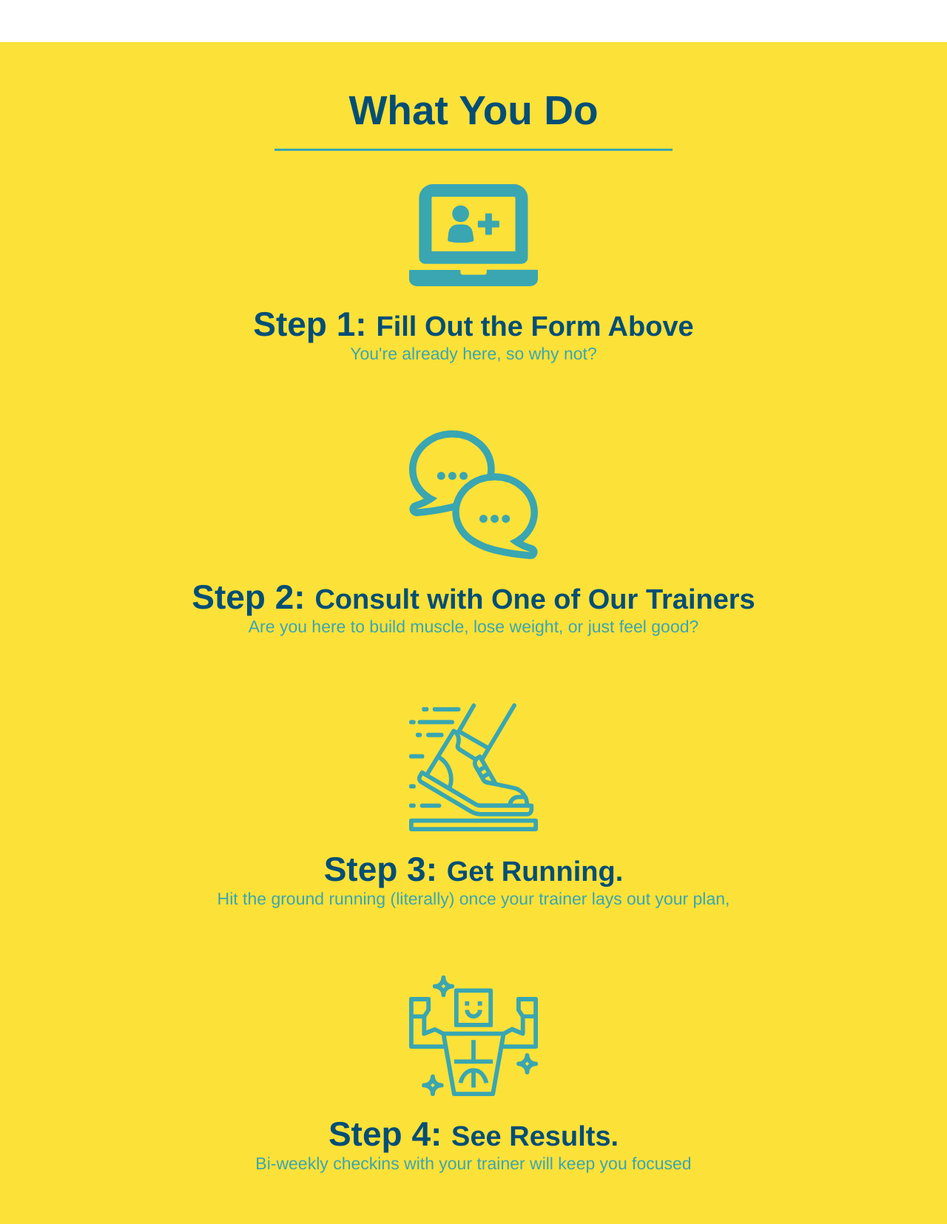
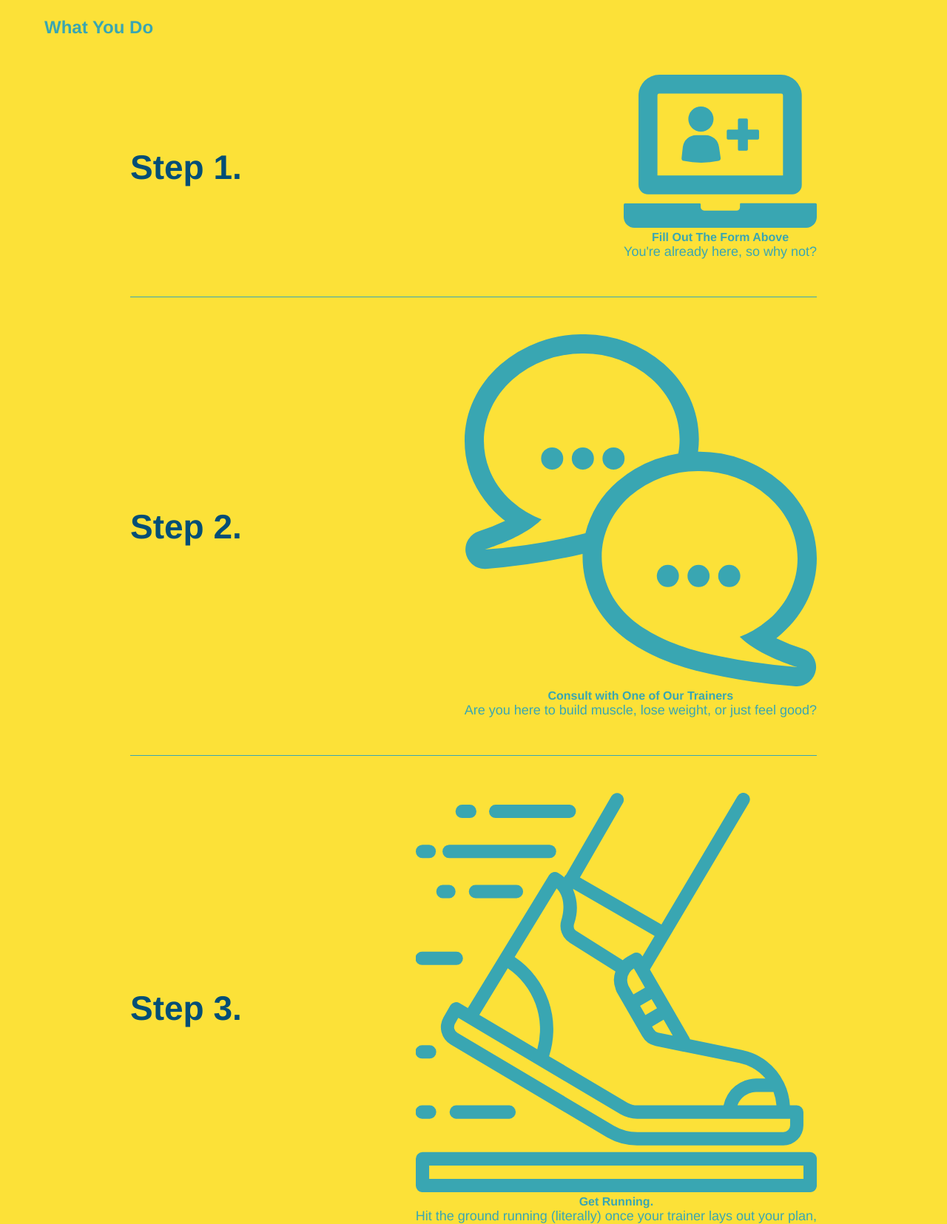
Before and after one commit to jnunez1229/run-buddy, a plain HTML site: page index.html in a window 1280 px wide. Shown: the part 1145-2800 px from the top of the page at 74% size. Drawn offline with Linux system fonts and the light colour scheme.

Commit message:
Add flexbox to muliple sections

```diff
--- a/assets/css/style.css
+++ b/assets/css/style.css
@@ -46,28 +46,8 @@ header nav ul li a{
     font-size: 1.55vw;
 }
 
-footer {
-    background: #fce138;
-    width: 100%;
-    padding: 40px 35px;
-}
-
-footer h2{
+.flex-row{
     display: flex;
-    color: #024e76;
-    font-size: 30px;
-    margin: 0;
-}
-
-footer div{
-    line-height: 1.5;
-    text-align: left;
-    justify-content: space-between;
-    flex-wrap: wrap;
-}
-
-footer a{
-    color: #024e76;
 }
 
 section{
@@ -157,38 +137,46 @@ button{
 .steps{
     text-align: center;
     background-color: #fce138;
+
 }
 
-.steps div {
-    margin-bottom: 80px;
+.step{
+    margin: 50px auto;
+    padding-bottom: 50px;
+    width: 80%;
+    border-bottom: 1px solid #39a6b2;
+    display: flex;
+    flex-wrap: wrap;
+    align-items: center;
+    justify-content: space-between;
+}
+.step h3 {
+    color: #024e76;
+    font-size: 46px;
 }
 
-.steps img {
-    width: 15%;
-    margin: 10px 0;
+
+.step-text p {
+    color: #39a6b2;
+    font-size: 18px;
 }
 
-.steps h3 {
+step-text h4{
+    font-size: 26px;
+    line-height: 1.5;
     color: #024e76;
-    font-size: 46px;
-    margin-top: 10px;
 }
 
-.steps p {
-    color: #39a6b2;
-    font-size: 23px;
-}
-
-.steps span{
-    font-size: 38px;
 }
 .section-title {
     font-size: 55px;
     color: #024e76;
-    margin-bottom: 35px;
-    padding: 0 100px 20px 100px;
+    margin: 0 auto 35px auto;
+    padding-bottom: 20px;
     display: inline-block;
     border-bottom: 3px solid;
+    text-align: center;
+    width: 50%;
 }
 
 .primary-border {
@@ -285,3 +273,27 @@ button{
 .contact-info a {
     color: #fce138;
 }
+
+footer {
+    background: #fce138;
+    width: 100%;
+    padding: 40px 35px;
+}
+
+footer h2{
+    display: flex;
+    color: #024e76;
+    font-size: 30px;
+    margin: 0;
+}
+
+footer div{
+    line-height: 1.5;
+    text-align: left;
+    justify-content: space-between;
+    flex-wrap: wrap;
+}
+
+footer a{
+    color: #024e76;
+}
--- a/index.html
+++ b/index.html
@@ -72,43 +72,79 @@
 
     <!-- "what we do" section -->
     <section id="what-we-do" class="intro">
+        <div class="flex-row">
             <h2 class="section-title primary-border">What We Do</h2>
+        </div>
+        <div class="flex-row">
             <p>butcher selfies chambray shabby chic gentrify readymade yr Echo Park XOXO Tumblr normcore Banksy direct trade Blue Bottle chillwave you probably haven't heard of them single-origin coffee Vice fanny pack fixie Odd Future Austin fingerstache pickled twee synth Wes Anderson Thundercats viral bitters flannel meggings narwhal Marfa Schlitz sustainable Intelligentsia umami deep v craft</p>
+        </div>
     </section>
 
     <!-- "what you do" section -->
     <section id="what-you-do" class="steps">
+
+        <div class="flex-row">
             <h2 class="section-title secondary-border">What You Do</h2>
+        </div>
 
-        <div>
-            <!-- insert img element -->
-            <img src="./assets/images/step-1.svg" alt=" "/>
-            <h3>Step 1: <span>Fill Out the Form Above</span></h3>
+        <div class="step">
+            <h3>Step 1.</h3>
+            <div class="step-info">
+                <div class="step-img">
+                    <img src="./assets/images/step-1.svg" alt="" />
+                </div>
+                <div class="step-text">
+                    <h4>Fill Out The Form Above</h4>
                     <p>You're already here, so why not?</p>
                 </div>
+            </div>
+        </div>
 
-        <div>
+        <div class="step">
+            <h3>Step 2.</h3>
+            <div class="step-info">
+                <div class="step-img">
                     <img src="./assets/images/step-2.svg" alt=" ">
-            <h3>Step 2: <span>Consult with One of Our Trainers</span></h3>
+                </div>
+                <div class="step-text">
+                    <h4>Consult with One of Our Trainers</h4>
                     <p>Are you here to build muscle, lose weight, or just feel good?</p>
                 </div>
+            </div>
+        </div>
 
-        <div>
+        <div class="step">
+            <h3>Step 3.</h3>
+            <div class="step-info">
+                <div class="step-img">
                     <img src="./assets/images/step-3.svg" alt=" ">
-            <h3>Step 3: <span>Get Running.</span></h3>
+                </div>
+                <div class="step-text">
+                    <h4>Get Running.</h4>
                     <p>Hit the ground running (literally) once your trainer lays out your plan,</p>
                 </div>
+            </div>
+        </div>
 
-        <div>
+        <div class="step">
+            <h3>Step 4.</h3>
+            <div class="step-info">
+                <div class="step-img">
                     <img src="./assets/images/step-4.svg" alt=" ">
-            <h3>Step 4: <span>See Results.</span></h3>
+                </div>
+                <div class="step-text">
+                    <h4>See Results.</h4>
                     <p>Bi-weekly checkins with your trainer will keep you focused</p>
+                </div>
+            </div>
         </div>
     </section>
 
     <!-- "meet the trainers" section -->
     <section id="your-trainers" class="trainers">
+        <div class="flex-row">
             <h2 class="section-title primary-border">Meet The Trainers</h2>
+        </div>
         <article class="trainer text-left">
             <img src="./assets/images/trainer-1.jpg" alt="Arron Stephens in his workout clothes, ready to pump iron"/>
             <div class="trainer-bio">
@@ -146,7 +182,9 @@
 
     <!-- "reach out" section -->
     <section id="reach-out" class="contact">
+        <div class="flex-row">
             <h2 class="section-title secondary-border">Reach Out</h2>
+        </div>
         <div class="contact-info">
             <iframe src="https://www.google.com/maps/embed?pb=!1m18!1m12!1m3!1d110138.34348916408!2d-97.78231452376293!3d30.384376961461626!2m3!1f0!2f0!3f0!3m2!1i1024!2i768!4f13.1!3m3!1m2!1s0x8644cbf17339424b%3A0xfaefed6c0eee0ead!2sNorth%20Austin%2C%20Austin%2C%20TX!5e0!3m2!1sen!2sus!4v1606088666082!5m2!1sen!2sus"  frameborder="0" style="border:0;" allowfullscreen="" aria-hidden="false" tabindex="0"></iframe>
 
```
Lines whose indentation alone changed are shown as unchanged.
